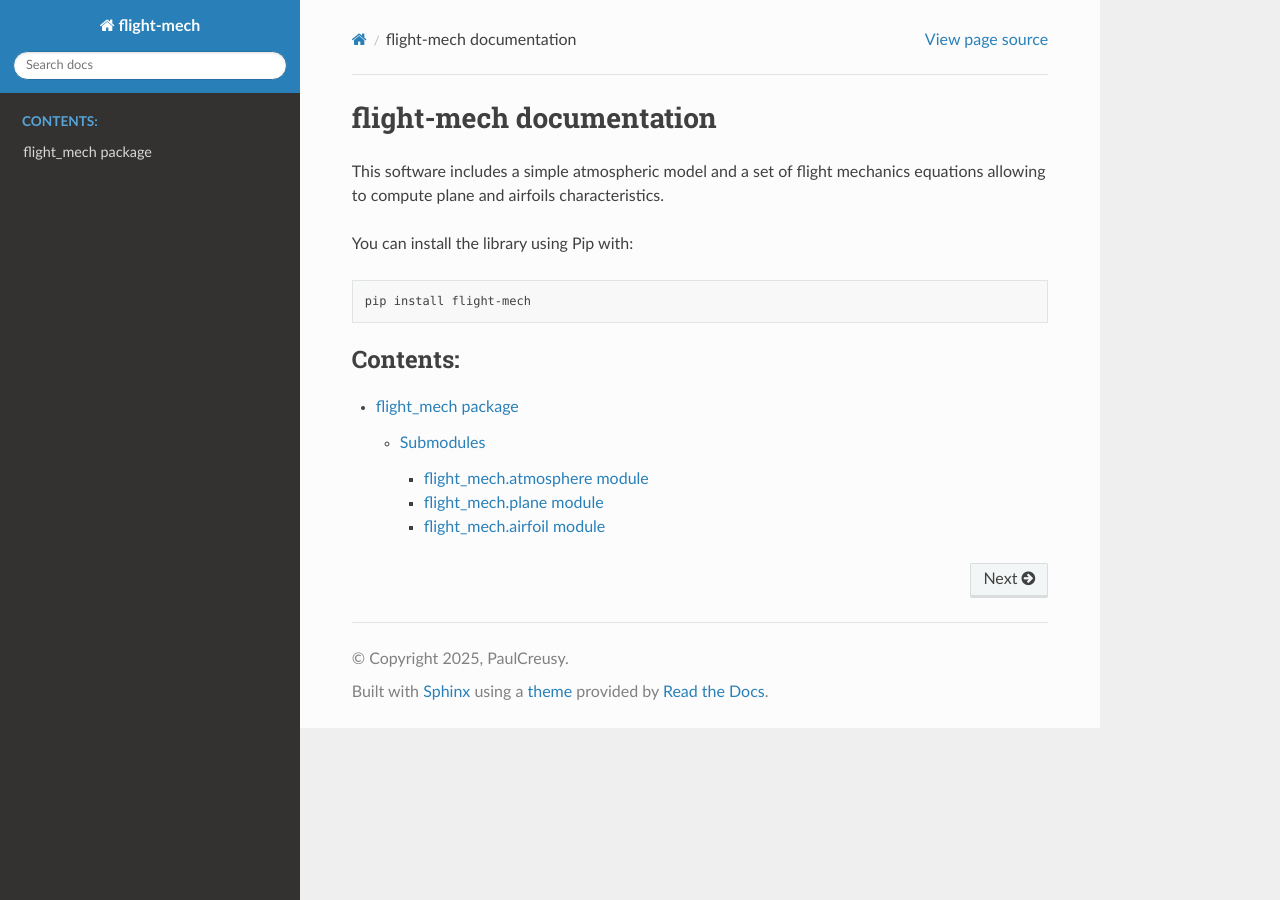
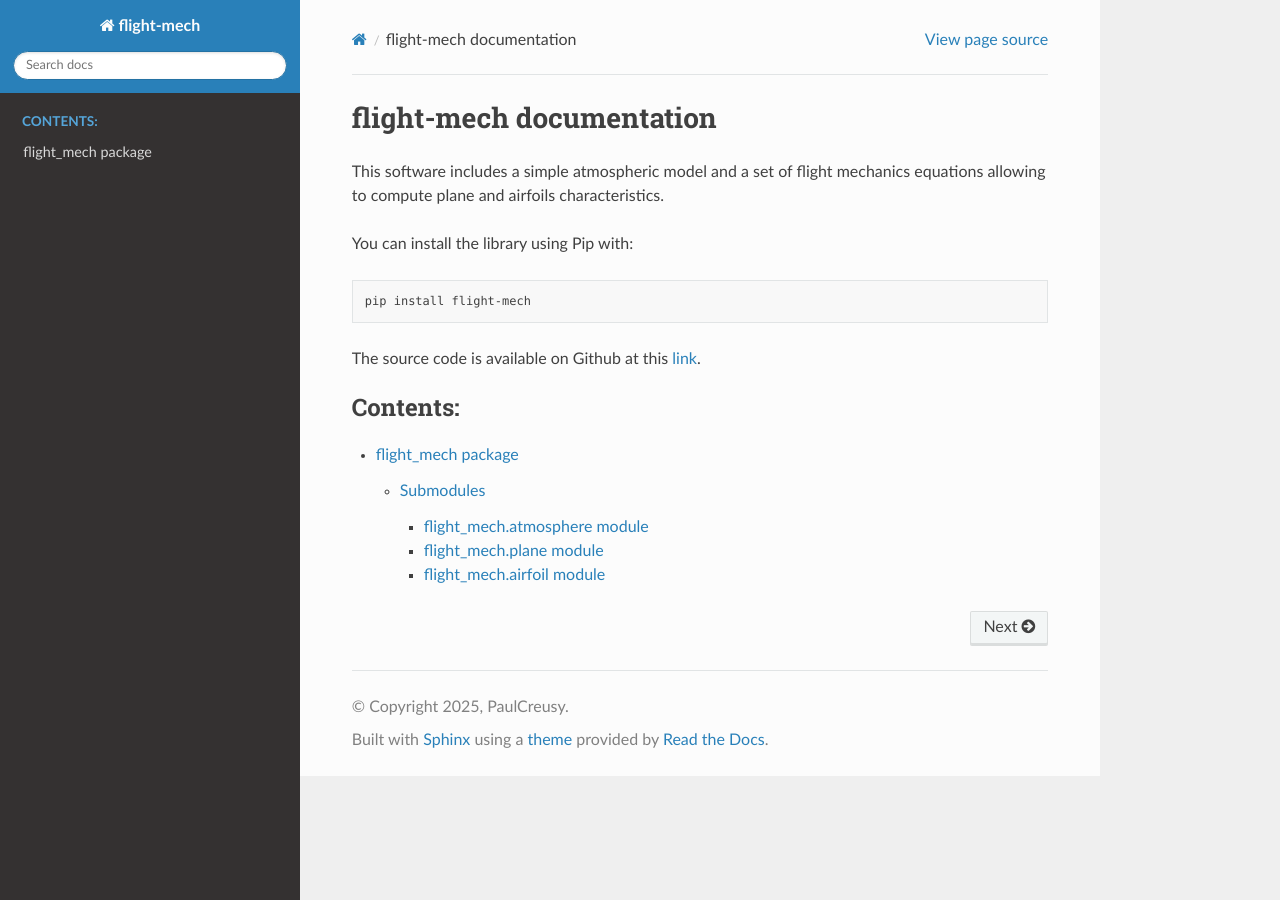
Before and after one commit to PaulCreusy/flight-mech, a Sphinx documentation site: the page built from docs/index.rst, in a window 1280 px wide. Built offline with Sphinx 7.4.7 and the Read the Docs theme 3.1.0, drawn with Linux system fonts in a browser that asks for light colours.

Commit message:
add a link to github in the documentation

```diff
--- a/docs/index.rst
+++ b/docs/index.rst
@@ -14,6 +14,8 @@ You can install the library using Pip with:
 
    pip install flight-mech
 
+The source code is available on Github at this `link <https://github.com/PaulCreusy/flight-mech/tree/main>`_.
+
 .. toctree::
    :maxdepth: 3
    :caption: Contents:
```
